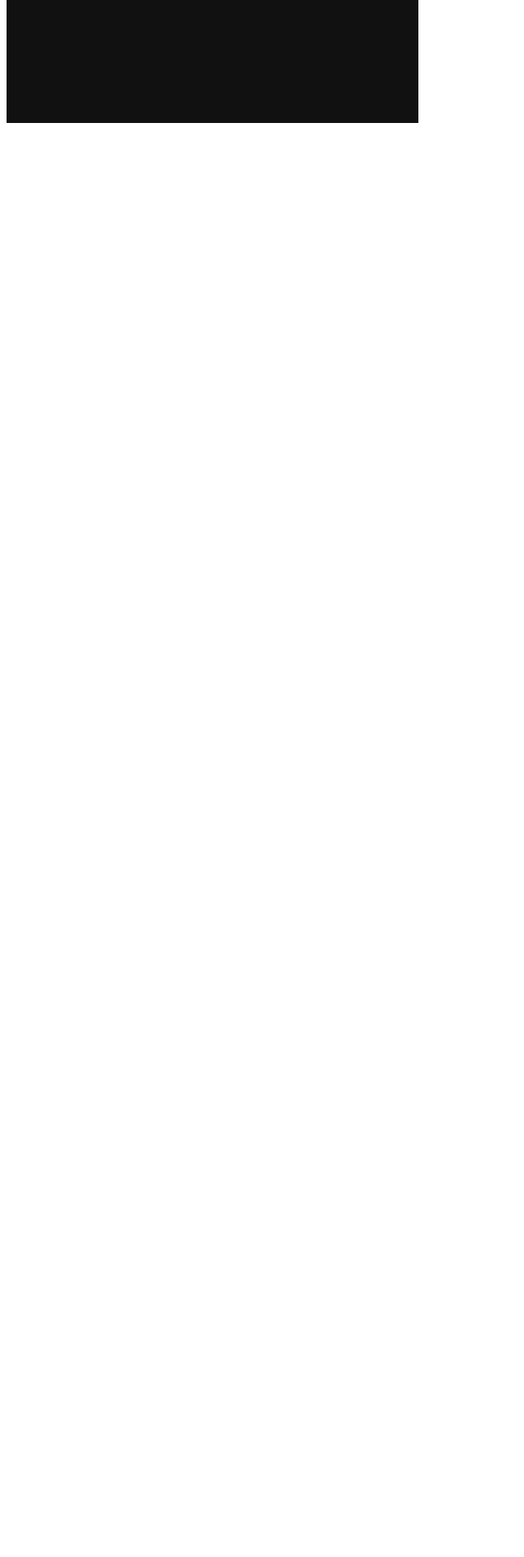
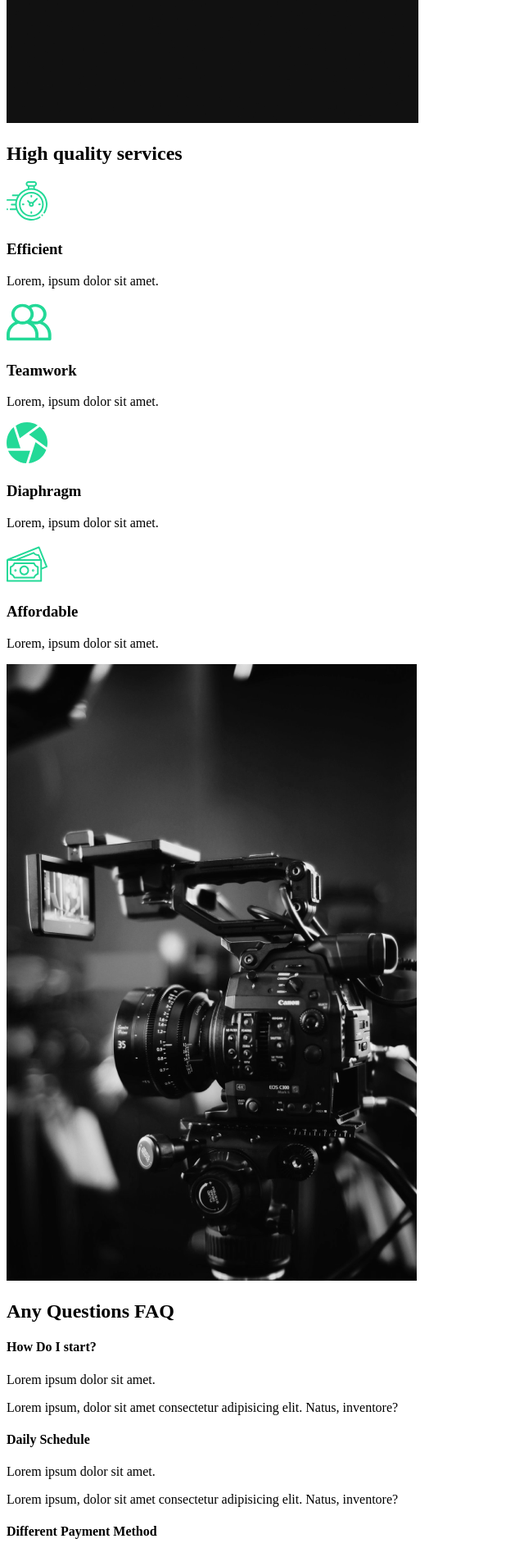
Before and after one commit to kaixuannnn/capture, a React (Create React App) app: page / in a window 1280 px wide. Shown: the part 880-2779 px from the top of the page at 82% size, without its empty margins (0-640 px from the left). Before the commit the page ends 1042 px from the top, so only its background shows below. Built offline with nearby package versions, Linux system fonts and the light colour scheme.

Commit message:
about us page

```diff
--- /dev/null
+++ b/src/Components/FaqSection.js
@@ -0,0 +1,39 @@
+import React from 'react';
+
+const FaqSection =() =>{
+    return(
+        <div className="faq">
+            <h2>Any Questions <span>FAQ</span></h2>
+            <div className="question">
+                <h4>How Do I start?</h4>
+                <div className="answer">
+                    <p>Lorem ipsum dolor sit amet.</p>
+                    <p>Lorem ipsum, dolor sit amet consectetur adipisicing elit. Natus, inventore?</p>
+                </div>
+            </div>
+            <div className="question">
+                <h4>Daily Schedule</h4>
+                <div className="answer">
+                    <p>Lorem ipsum dolor sit amet.</p>
+                    <p>Lorem ipsum, dolor sit amet consectetur adipisicing elit. Natus, inventore?</p>
+                </div>
+            </div>
+            <div className="question">
+                <h4>Different Payment Method</h4>
+                <div className="answer">
+                    <p>Lorem ipsum dolor sit amet.</p>
+                    <p>Lorem ipsum, dolor sit amet consectetur adipisicing elit. Natus, inventore?</p>
+                </div>
+            </div>
+            <div className="question">
+                <h4>What product do you offer?</h4>
+                <div className="answer">
+                    <p>Lorem ipsum dolor sit amet.</p>
+                    <p>Lorem ipsum, dolor sit amet consectetur adipisicing elit. Natus, inventore?</p>
+                </div>
+            </div>
+        </div>
+    )
+}
+
+export default FaqSection;
--- /dev/null
+++ b/src/Components/ServicesSection.js
@@ -0,0 +1,52 @@
+import React from 'react';
+//import icons
+import clock from '../img/clock.svg';
+import diaphragm from '../img/diaphragm.svg';
+import money from '../img/money.svg';
+import teamwork from '../img/teamwork.svg';
+import home2 from '../img/home2.png';
+
+const ServicesSection =() =>{
+    return(
+        <div className="services">
+            <div className="description">
+                <h2>High <span>quality</span> services</h2>
+                <div className="cards">
+                    <div className="card">
+                        <div className="icon">
+                            <img src={clock} alt=""/>
+                            <h3>Efficient</h3>
+                        </div>
+                        <p>Lorem, ipsum dolor sit amet.</p>
+                    </div>
+                    <div className="card">
+                        <div className="icon">
+                            <img src={teamwork} alt=""/>
+                            <h3>Teamwork</h3>
+                        </div>
+                        <p>Lorem, ipsum dolor sit amet.</p>
+                    </div>
+                    <div className="card">
+                        <div className="icon">
+                            <img src={diaphragm} alt=""/>
+                            <h3>Diaphragm</h3>
+                        </div>
+                        <p>Lorem, ipsum dolor sit amet.</p>
+                    </div>
+                    <div className="card">
+                        <div className="icon">
+                            <img src={money} alt=""/>
+                            <h3>Affordable</h3>
+                        </div>
+                        <p>Lorem, ipsum dolor sit amet.</p>
+                    </div>
+                </div>
+            </div>
+            <div className="image">
+                <img src={home2} alt=""/>
+            </div>
+        </div>
+    )
+}
+
+export default ServicesSection;
--- a/src/pages/AboutUs.js
+++ b/src/pages/AboutUs.js
@@ -1,9 +1,15 @@
 import React from 'react';
-import AboutSection from '../Components/AboutSection'
+import AboutSection from '../Components/AboutSection';
+import FaqSection from '../Components/FaqSection';
+import ServicesSection from '../Components/ServicesSection';
 
 const AboutUs = () => {
     return(
+        <div>
         <AboutSection />
+        <ServicesSection />
+        <FaqSection />
+        </div>
     )
 }
 
```
Also changed, not shown: 1 other file (tests, documents, lock files or other folders).
